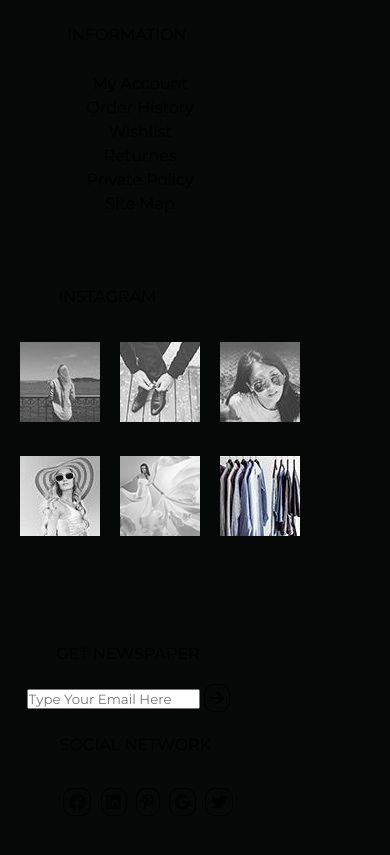
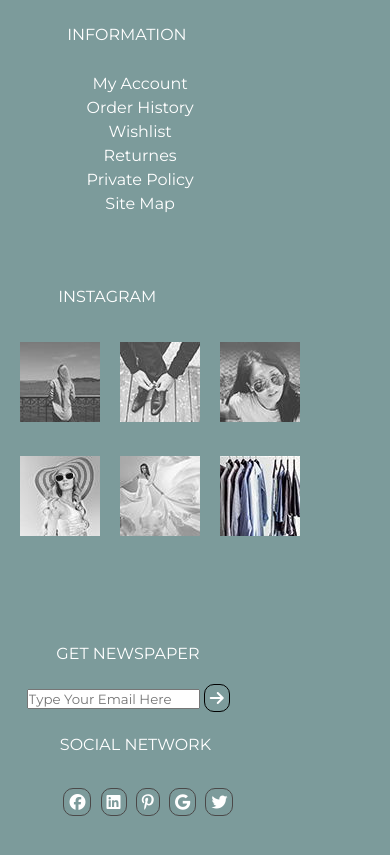
Before and after one commit to arul-uxui/E-commerceSite, a plain HTML site: page index.html in a window 390 px wide. Shown: the part 8854-9709 px from the top of the page. Drawn offline with Linux system fonts and the light colour scheme.

Commit message:
mobile view updated

```diff
--- a/style4.css
+++ b/style4.css
@@ -1790,10 +1790,11 @@ h2 {
 .parnav {
   width: 100%;
   height: 50%;
-  background-color: rgb(6, 7, 7);
-  display: flex;
-  align-items: center;
-  justify-content: center;
+  background-color: rgb(124, 155, 155);
+  display: flex;
+  align-items: center;
+  justify-content: center;
+  color: white;
 }
 .subparnav {
   width: 90%;
@@ -1992,10 +1993,11 @@ h2 {
   height: 21%;
 }
 .fa-brands {
-  border: 1px solid black;
+  border: 1px solid rgb(75, 73, 73);
   border-radius: 10px;
   margin-right: 5px;
   padding: 5px;
+  color: white;
 }
 
 @media (max-width: 1200px) {
```
